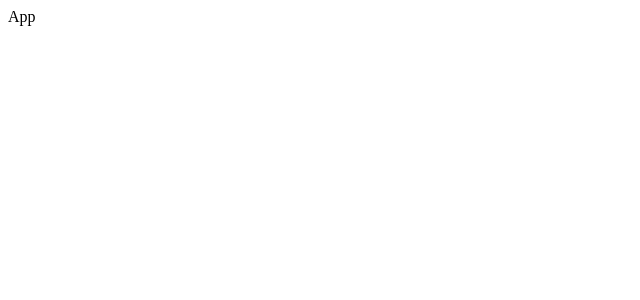
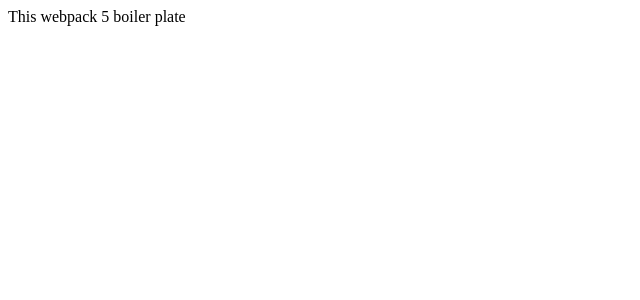
Before and after one commit to HarshVerm/react_boilerplate_v17, a React app: page / in a window 1280 px wide. Shown: the top 300 px of the page, without its empty margins (0-640 px from the left). Built offline with nearby package versions, Linux system fonts and the light colour scheme.

Commit message:
chnange msg

```diff
--- a/src/App.jsx
+++ b/src/App.jsx
@@ -1,7 +1,7 @@
 import React from "react";
 
 const App = () => {
-  return <div>App</div>;
+  return <div>This webpack 5 boiler plate</div>;
 };
 
 export default App;
```
Also changed, not shown: package.json (line endings or trailing spaces), 1 other file (tests, documents, lock files or other folders).
